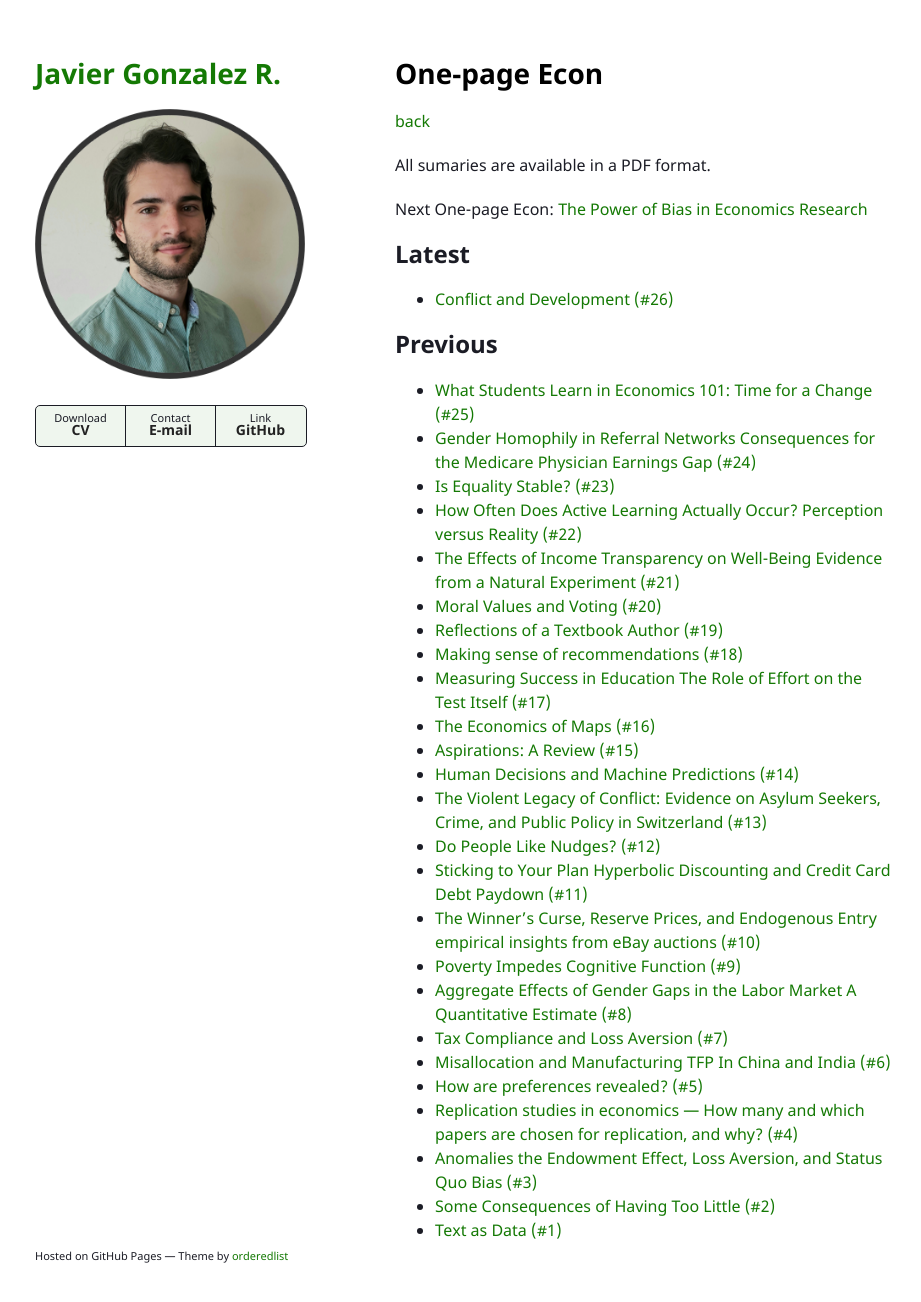
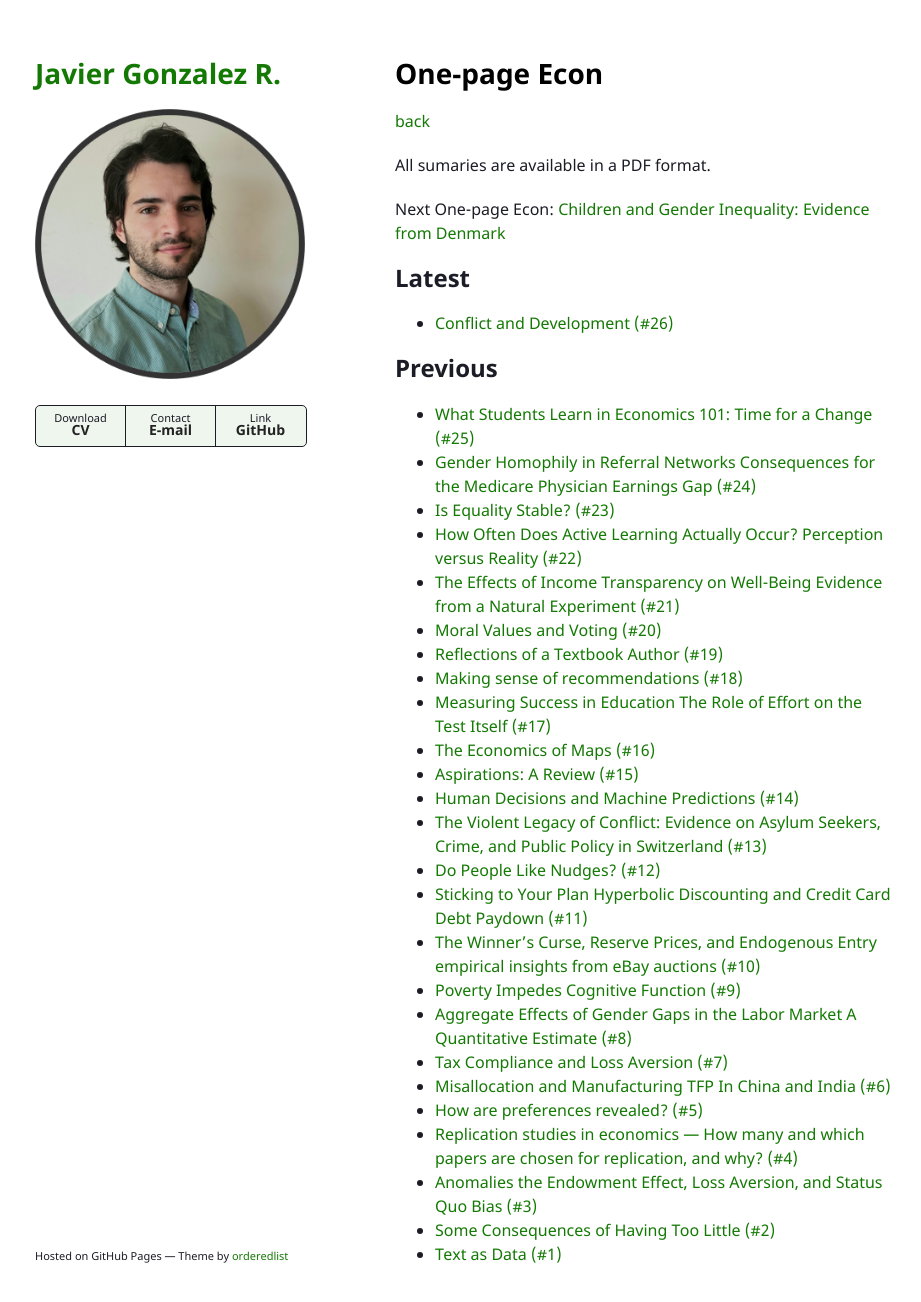
Before and after one commit to jjgecon/jjgecon.github.io, a Jekyll site: the page built from one-pageecon.md, in a window 1280 px wide and 1336 px high. Shown: the top 1302 px of the window, without its empty margins (175-1096 px from the left). Built offline with Jekyll 4.4.1, drawn with Linux system fonts in a browser that asks for light colours; the repository's description, which GitHub fills in, is left out; our own code applies the rules of GitHub Pages for plain Markdown files.

Commit message:
Signed-off-by: jjgecon <javierj.g18@gmail.com>

```diff
--- a/one-pageecon.md
+++ b/one-pageecon.md
@@ -8,7 +8,7 @@ layout: default
 
 All sumaries are available in a PDF format.
 
-Next One-page Econ: [The Power of Bias in Economics Research](https://onlinelibrary.wiley.com/doi/abs/10.1111/ecoj.12461)
+Next One-page Econ: [Children and Gender Inequality: Evidence from Denmark](https://www.aeaweb.org/articles?id=10.1257/app.20180010)
 
 ## Latest
 
```
